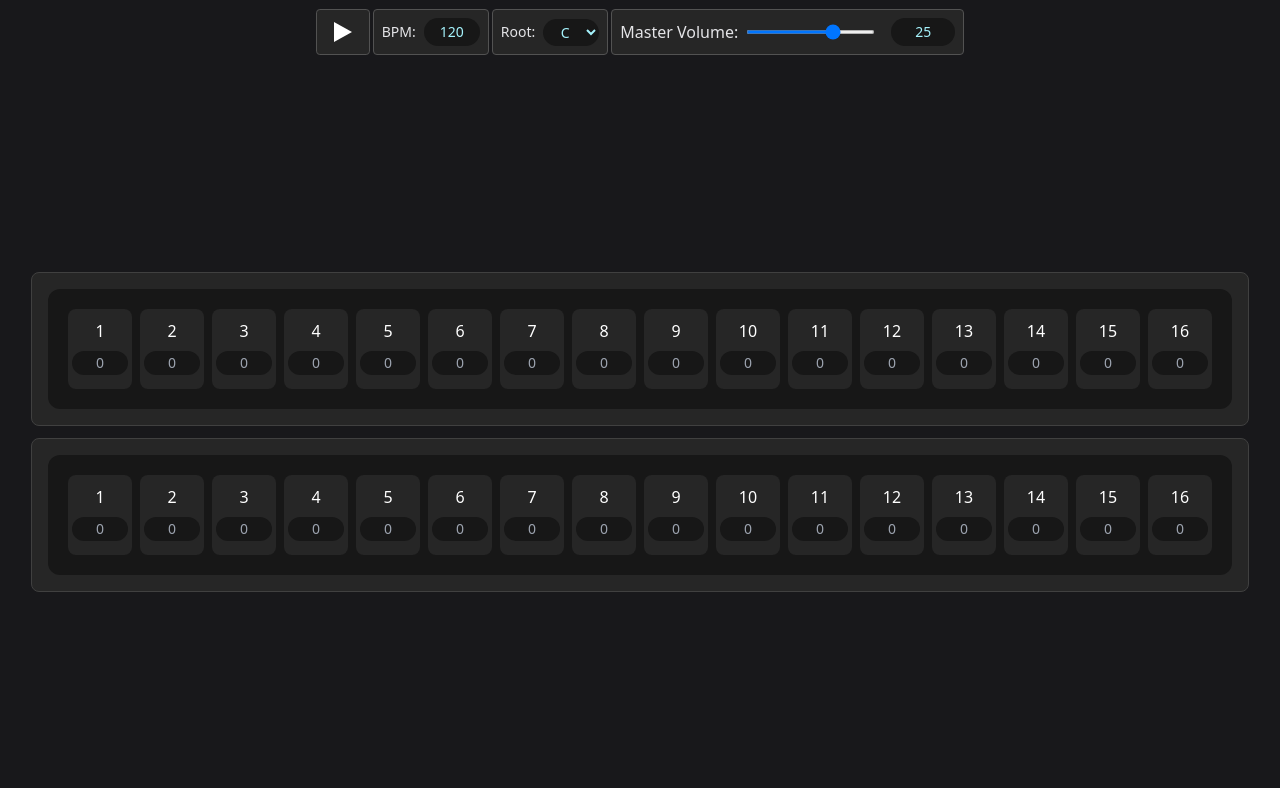
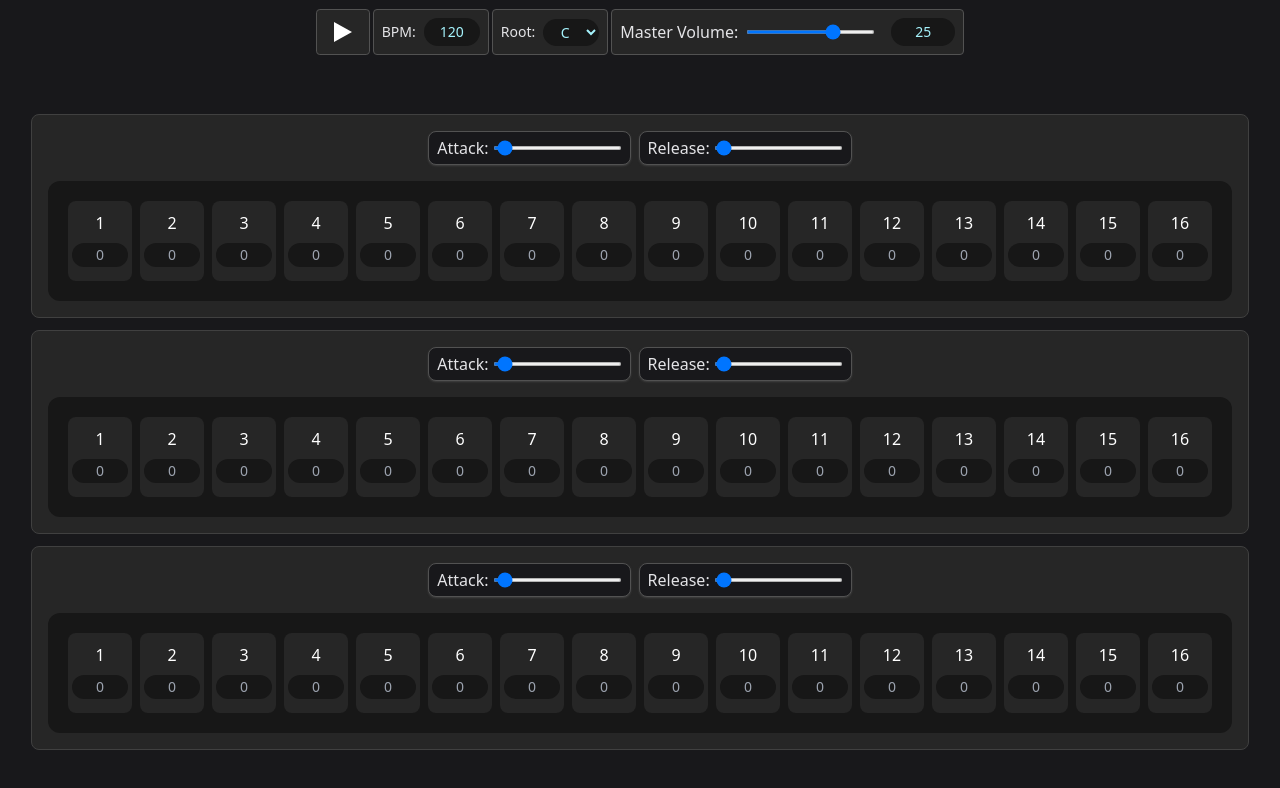
Before and after one commit to wjeffreys96/seqlr, a React (Vite) app: page / in a window 1280 px wide. Shown: the top 788 px of the page. Built offline with nearby package versions, Linux system fonts and the light colour scheme.

Commit message:
multiple sequencers now functioning

```diff
--- a/src/@types/AudioContext.d.ts
+++ b/src/@types/AudioContext.d.ts
@@ -29,7 +29,7 @@ export interface AudioContextType {
   playTone?: ({ type, freq, duration }: OscParams) => void;
   toggleMasterPlayPause?: () => void;
   spliceSelectedBoxes?: (index: number) => void;
-  changeOffset?: (id: number, offset: number) => void;
+  changeOffset?: (id: number, offset: number, index: number) => void;
   toggleNotePlaying?: (id: number, index: number) => void;
   state?: ActxStateType;
 }
--- a/src/AudioContext.tsx
+++ b/src/AudioContext.tsx
@@ -130,7 +130,7 @@ export const AudioContextProvider = ({
   useEffect(() => {
     if (!globNoteArrInit) {
       const outerArr = [];
-      for (let index = 0; index < 2; index++) {
+      for (let index = 0; index < 3; index++) {
         const innerArr = [];
         for (let index = 0; index < 16; index++) {
           innerArr.push({ id: index, offset: 0, isPlaying: false });
@@ -165,7 +165,6 @@ export const AudioContextProvider = ({
   };
 
   const toggleNotePlaying = (id: number, index: number) => {
-    console.log("id: ", id, ",", "index: ", index);
     const newArr = state.globNoteArr;
     const innerArr = newArr[index];
     const foundNote = innerArr.find((obj) => {
@@ -182,9 +181,10 @@ export const AudioContextProvider = ({
     }
   };
 
-  const changeOffset = (id: number, offset: number) => {
-    const newArr = state.globNoteArr[0];
-    const foundNote = newArr.find((obj) => {
+  const changeOffset = (id: number, offset: number, index: number) => {
+    const newArr = state.globNoteArr;
+    const innerArr = newArr[index];
+    const foundNote = innerArr.find((obj) => {
       return obj.id === id;
     });
     if (foundNote) {
--- a/src/components/Sequencer.tsx
+++ b/src/components/Sequencer.tsx
@@ -21,7 +21,6 @@ export default function Sequencer() {
     } = state;
 
     if (globNoteArr.length > 0) {
-      console.log(globNoteArr);
       return (
         <>
           {globNoteArr.map((arr, outerIndex) => {
@@ -30,7 +29,7 @@ export default function Sequencer() {
                 key={"gnak" + outerIndex}
                 className="flex flex-col gap-4 bg-neutral-800 p-4 rounded-lg border border-neutral-700"
               >
-                {/* <KnobModule /> */}
+                <KnobModule />
                 <div className="flex gap-2 bg-neutral-900 p-5 rounded-xl ">
                   {arr.map((obj: NoteObject) => {
                     const columnIsPlaying =
--- a/src/components/SequencerNode.tsx
+++ b/src/components/SequencerNode.tsx
@@ -17,10 +17,9 @@ export default function SequencerNode({
   const { state, toggleNotePlaying, changeOffset } = actx;
 
   if (state && toggleNotePlaying && changeOffset) {
-    console.log(outerIndex);
     return (
       <label
-        htmlFor={String("cbi" + obj.id)}
+        htmlFor={String("cbi" + obj.id + outerIndex)}
         key={String("cbk" + obj.id)}
         className={cn(
           "bg-neutral-800 border-neutral-500 cursor-pointer flex lg:h-20 lg:w-16 md:w-12",
@@ -36,13 +35,16 @@ export default function SequencerNode({
           id={String("cbi" + obj.id + outerIndex)}
           onChange={() => {
             toggleNotePlaying(obj.id, outerIndex);
+            console.log(selected);
             setSelected(!selected);
           }}
           type="checkbox"
         />
         <input
           type="number"
-          onChange={(e) => changeOffset(obj.id, Number(e.target.value))}
+          onChange={(e) =>
+            changeOffset(obj.id, Number(e.target.value), outerIndex)
+          }
           placeholder="0"
           min="-12"
           max="12"
```
